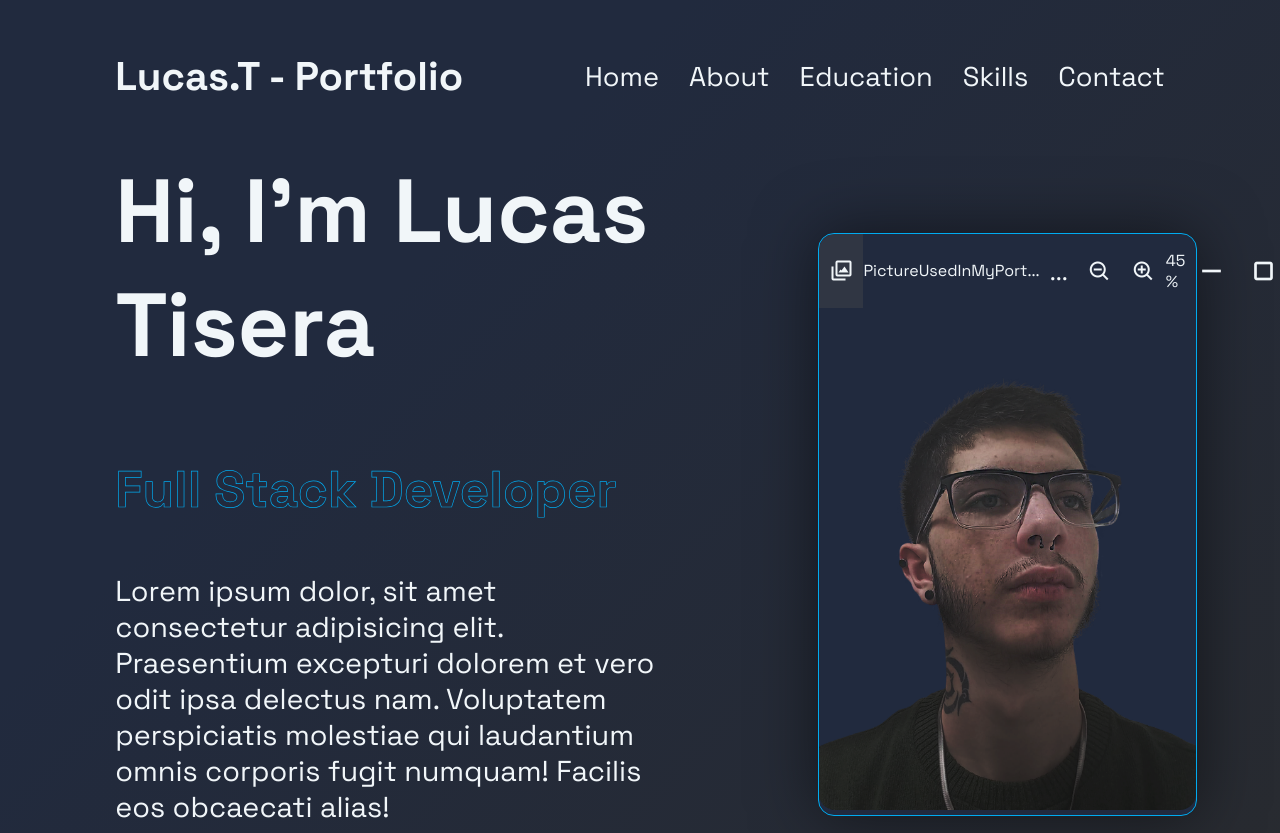
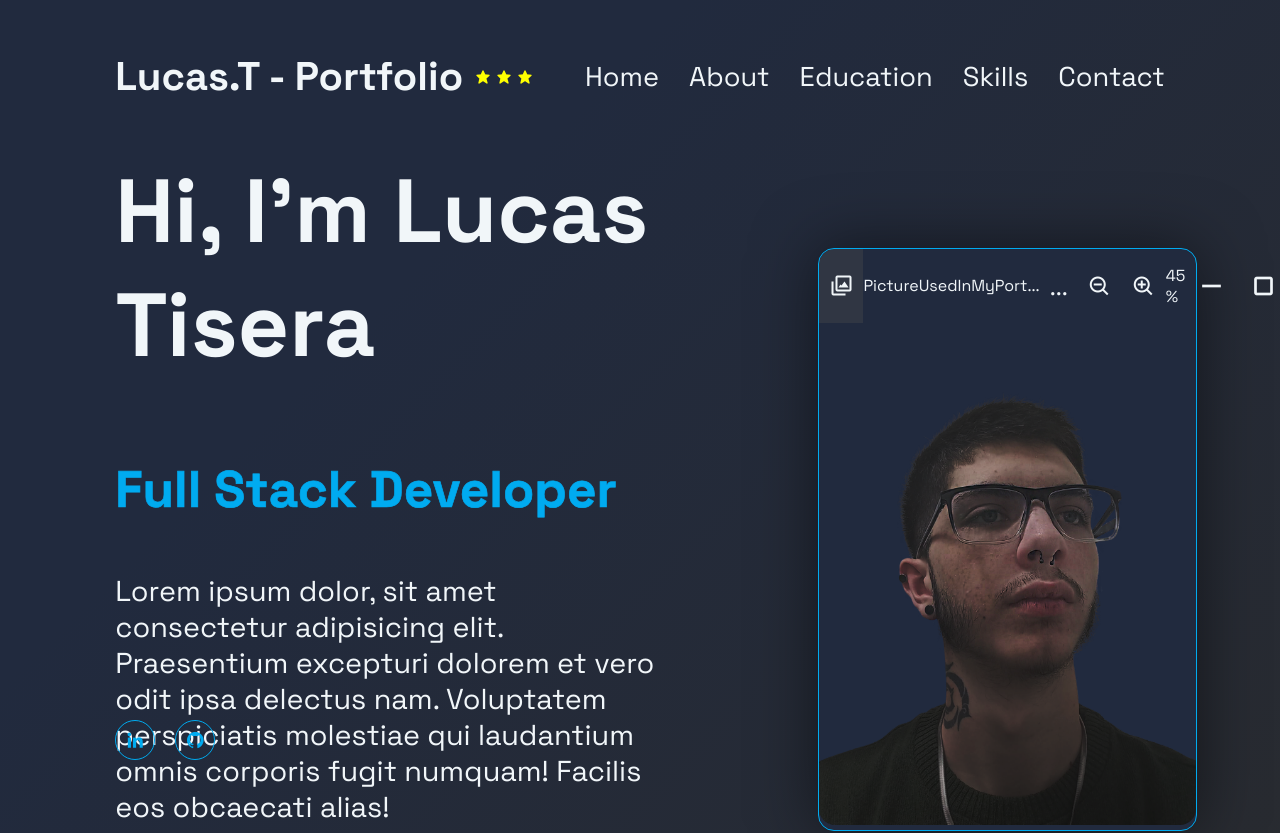
Before and after one commit to Lucas-Tisera/portfolio-next, a Next.js app: page / in a window 1280 px wide. Shown: the top 833 px of the page. Built offline with nearby package versions, Linux system fonts and the light colour scheme.

Commit message:
Feat - estilizacion e implementacion de keyframes al inicio, las 3 estrellas, links de redes estilos varios

```diff
--- a/app/HomePage.module.css
+++ b/app/HomePage.module.css
@@ -8,29 +8,62 @@
 .homeContent{
     max-width: 50%;
 }
-
 .homeContent h1{
+    position: relative;
     font-size: 5.6rem;
     font-weight: 700;
 }
+.homeContent h1::before{
+    content: "";
+    position: absolute;
+    top: 0px;
+    right: 0px;
+    width: 100%;
+    height: 100%;
+    background: var(--bg-gradient-before);
+    animation: showRight 1s ease-in-out forwards;
+    animation-delay: 1.5s;
+}
 
 .homeContent p{
+    position: relative;
     font-size: 1.8rem;
     font-weight: 400;
     margin: 2rem 0 4rem;
 }
-
+.homeContent p::before{
+    content: "";
+    position: absolute;
+    top: 0px;
+    right: 0px;
+    width: 100%;
+    height: 100%;
+    background: var(--bg-gradient-before);
+    animation: showRight 1s ease-in-out forwards;
+    animation-delay: 2s;
+}
 .textAnimate{
     position: relative;
     width: 32.8rem;
 }
-
 .textAnimate h3{
     font-size: 3.2rem;
     font-weight: 700;
-    color: transparent;
+    color: var(--main-color);
     -webkit-text-stroke: .7px var(--main-color);
 }
+.textAnimate h3::before{
+    content: "";
+    position: absolute;
+    top: 0px;
+    right: 0px;
+    width: 100%;
+    height: 100%;
+    background-color: var(--bg-color);
+    animation: showRight 1s ease-in-out forwards;
+    animation-delay: 1.7s;
+}
+
 
 .btnContainer{
     position: relative;
@@ -38,6 +71,19 @@
     justify-content: space-between;
     width: 34.5rem;
     height: 5rem;
+}
+
+.btnContainer::before{
+    content: "";
+    position: absolute;
+    top: 0px;
+    right: 0px;
+    width: 100%;
+    height: 100%;
+    background-color: var(--bg-color);
+    animation: showRight 1s ease-in-out forwards;
+    animation-delay: 2.2s;
+    z-index: 2;
 }
 
 .btn{
@@ -95,3 +141,23 @@
     justify-content: space-between;
     align-items: center;
 }
+/* KEYFRAMES */
+@keyframes showRight {
+    100%{
+        width: 0%;
+    }
+    0%{
+        width: 100%;
+    }
+
+}
+
+@keyframes scale {
+    from, to{
+        transform: scale(0);
+    }
+    50%{
+        transform: scale(1);
+    }
+
+}
--- a/app/page.jsx
+++ b/app/page.jsx
@@ -1,5 +1,6 @@
 import styles from './HomePage.module.css'
 import { WindowsImageViewer } from '@/components/ImageContainer'
+import { RedesLink } from '@/components/Redes'
 
 
 
@@ -17,9 +18,11 @@ export default function HomePage () {
             <a href="#" className={styles.btn}>Hire Me</a>
             <a href="#" className={styles.btn}>Let's Talk</a>
           </div>
+            <RedesLink/>
         </div>
         <WindowsImageViewer/>
       </div>
+
     </section>
   )
 };
--- a/components/Navigation.jsx
+++ b/components/Navigation.jsx
@@ -28,6 +28,11 @@ export function MainHeader(){
               Lucas.T - Portfolio
             </Link>
             <div className="bx bx-menu" id={styles.menuIcon}/>
+            <div className={styles.starContainer}>
+              <span className="bx bxs-star" id={styles.star}/>
+              <span className="bx bxs-star" id={styles.star}/>
+              <span className="bx bxs-star" id={styles.star}/>
+            </div>
             <ul className={styles.navigation}>
                 {links.map(({label, route}) => (
                   <li key={route} className="active">
--- /dev/null
+++ b/components/Redes.jsx
@@ -0,0 +1,14 @@
+import Link from "next/link";
+import styles from './styles/Redes.module.css'
+export function RedesLink () {
+    return (
+        <div className={styles.redesContainer}>
+            <Link href="https://www.linkedin.com/in/lucas-tisera/" className={styles.redesIcon}>
+                <div className="bx bxl-linkedin"/>
+            </Link>
+            <Link href="https://github.com/Lucas-Tisera" className={styles.redesIcon}>
+                <div className="bx bxl-github"/>
+            </Link>
+        </div>
+    )
+}
--- a/components/styles/ImageContainer.module.css
+++ b/components/styles/ImageContainer.module.css
@@ -111,13 +111,13 @@
 
 
 .pictureContainer{
+    margin-top: 30px;
     width: 35%;
     border : .1px solid var(--main-color);
     border-radius: 1rem;
     background-color: var(--bg-color);
     box-shadow: 0 0 4rem rgba(0, 0, 0, .5);
     transition: .3s;
-
 }
 
 .pictureContainer:hover{
@@ -127,5 +127,10 @@
     width: 100%;
     height: auto;
     border-radius: 1rem;
-    filter: brightness(.8);
+    filter: brightness(.7);
+    transition: 2s;
 }
+
+.picture:hover{
+    filter: brightness(1);
+}
--- a/components/styles/Navigation.module.css
+++ b/components/styles/Navigation.module.css
@@ -11,10 +11,42 @@
     align-items: center;
 }
 .logo{
+    position: relative;
     font-size: 2.5rem;
     font-weight: bold;
     color: var(--text-color);
     text-decoration: none;
+}
+
+.logo::before{
+    content: "";
+    position: absolute;
+    top: 0px;
+    right: 0px;
+    width: 100%;
+    height: 100%;
+    background-color: var(--bg-color);
+    animation: showRight 1s ease-in-out forwards;
+    animation-delay: .4s;
+}
+.starContainer{
+    position: relative;
+    display: flex;
+    gap:5px;
+}
+.starContainer::before{
+    content: "";
+    position: absolute;
+    top: 0px;
+    right: 0px;
+    width: 100%;
+    height: 100%;
+    background-color: var(--bg-color);
+    animation: showRight 1s ease-in-out forwards;
+    animation-delay: 3s;
+}
+#star{
+    color: yellow;
 }
 .navigation {
     font-size: 1.7rem;
@@ -38,3 +70,15 @@
     cursor: pointer;
     display: none;
 }
+
+/* KEY FRAMES */
+
+@keyframes showRight {
+    100%{
+        width: 0%;
+    }
+    0%{
+        width: 100%;
+    }
+
+}
--- /dev/null
+++ b/components/styles/Redes.module.css
@@ -0,0 +1,46 @@
+.redesContainer{
+    position: absolute;
+    bottom: 40px;
+    margin-top: 10px;
+    width: 100px;
+    display: flex;
+    justify-content: space-between;
+}
+
+.redesIcon{
+    position: relative;
+    display: inline-flex;
+    justify-content: center;
+    align-items: center;
+    width: 40px;
+    height: 40px;
+    background: transparent;
+    border-radius: 50%;
+    border: 1px solid var(--main-color);
+    font-size: 20px;
+    color: var(--main-color);
+    text-decoration: none;
+    z-index: 1;
+    overflow: hidden;
+    transition: .5s;
+}
+.redesIcon::before{
+    content: "";
+    position: absolute;
+    width: 0%;
+    height: 100%;
+    top: 0px;
+    left: 0px;
+    background-color: var(--main-color);
+    z-index: -1;
+    transition: .3s;
+
+}
+.redesIcon:hover{
+    color: var(--text-color);
+    font-size: 30px;
+    border-radius: 1rem;
+}
+.redesIcon:hover::before{
+    width: 100%;
+}
--- a/styles/globals.css
+++ b/styles/globals.css
@@ -23,6 +23,8 @@ a {
   --second-bg-color:#394867;
   --text-color:#F1F6F9;
   --main-color:#00abf0;
+  --bg-gradient:linear-gradient(135deg, rgba(33,42,62,1) 30%, rgba(41,43,47,1) 100%);
+  --bg-gradient-before:linear-gradient(135deg, rgba(33,42,62,1) 30%, rgba(35,42,57,1) 100%);
 }
 @media (prefers-color-scheme: dark){
   html{
@@ -35,6 +37,6 @@ a {
 
 body{
   background: rgb(33,42,62);
-background: linear-gradient(135deg, rgba(33,42,62,1) 30%, rgba(41,43,47,1) 100%);
+  background: linear-gradient(135deg, rgba(33,42,62,1) 30%, rgba(41,43,47,1) 100%);
   color: var(--text-color);
 }
```
